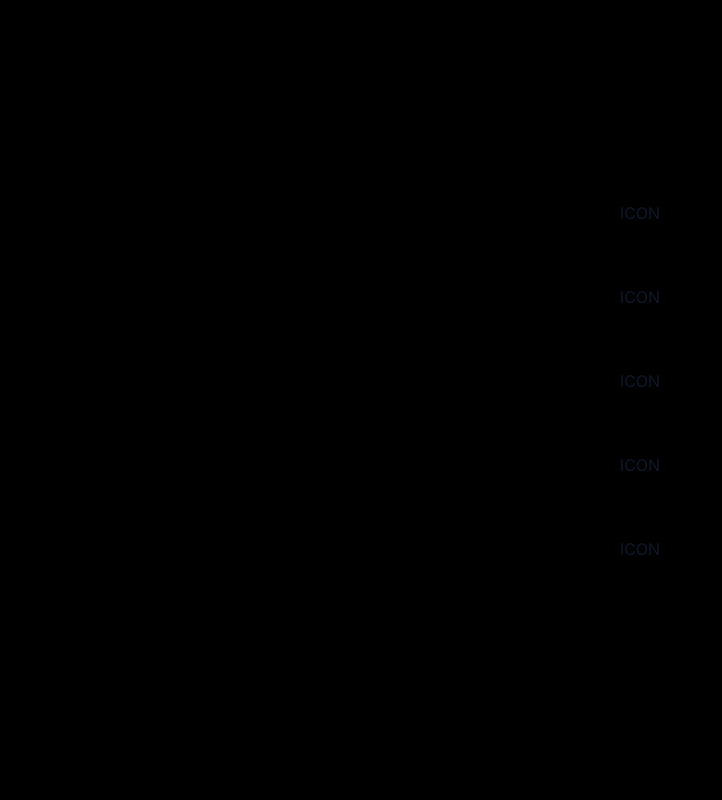
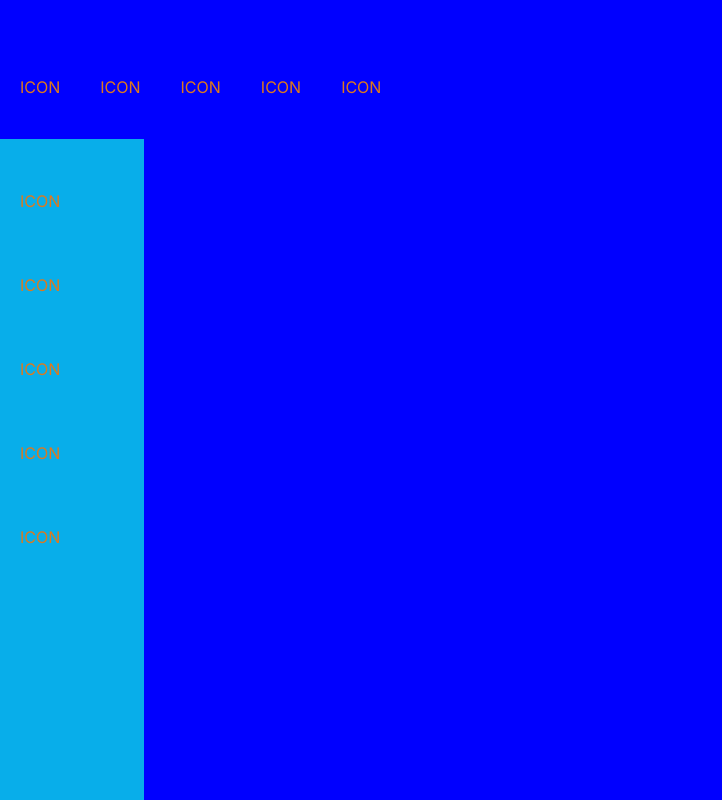
Before and after one commit to DenisPandarakalam/HD23, a Next.js app in the folder frontend/: page /dashboard in a window 1280 px wide. Shown: the top 800 px of the page, without its empty margins (0-722 px from the left). Built offline with nearby package versions, Linux system fonts and the light colour scheme.

Commit message:
no notes

```diff
--- a/frontend/app/dashboard/layout.tsx
+++ b/frontend/app/dashboard/layout.tsx
@@ -6,6 +6,7 @@ export const metadata = {
   title: 'Dashboard',
   description: 'Generated by create next app',
 }
+
 
 export default function RootLayout({
   children,
--- a/frontend/app/dashboard/page.tsx
+++ b/frontend/app/dashboard/page.tsx
@@ -1,11 +1,16 @@
 import Image from 'next/image'
-import SideBarNav from './sidebar'
+import { Button } from '@/components/ui/button'
+import { HoverCard, HoverCardContent, HoverCardTrigger } from '@/components/ui/hover-card'
+import SideBar from '@/components/sidebar/sidebar'
+import TopBar from '@/components/topbar/topbar'
 
 export default function Dashboard() {
   return (
-    <main className="flex min-h-screen flex-col items-center justify-between p-24 bg-black">
-      <div>
-        <SideBarNav />
+    <main className="flex min-h-screen flex-col bg-background">
+      <TopBar />
+      <SideBar />
+      <div className="z-10">
+        Hello
       </div>
     </main>
   )
--- a/frontend/app/dashboard/sidebar.module.css
+++ /dev/null
@@ -1,29 +0,0 @@
-.icon {
-    display: flex;
-    justify-content: flex-start;
-    margin-top: 20px;
-    margin-bottom: 20px;
-    border-radius: 200px;
-    padding: 20px;
-}
-
-.iconContainer {
-    margin-top: 30px;
-}
-
-.icon:hover {
-    cursor: pointer;
-}
-
-.sidebar {
-    display: flex;
-    flex-direction: column;
-    align-items: center;
-    justify-content: flex-start;
-    width: 100px;
-    margin-top: 35px;
-}
-
-.logoImg {
-    width: 50px;
-}
--- a/frontend/app/globals.css
+++ b/frontend/app/globals.css
@@ -4,6 +4,9 @@
 
 @layer base {
   :root {
+    --gradient-start: #08AEEA;
+    --gradient-end: #2AF598;
+
     --background: 0 0% 100%;
     --foreground: 222.2 47.4% 11.2%;
 
@@ -22,7 +25,7 @@
     --primary: 222.2 47.4% 11.2%;
     --primary-foreground: 210 40% 98%;
 
-    --secondary: 210 40% 96.1%;
+    --secondary: 255, 0, 0;
     --secondary-foreground: 222.2 47.4% 11.2%;
 
     --accent: 210 40% 96.1%;
--- /dev/null
+++ b/frontend/components/sidebar/sidebar.module.css
@@ -0,0 +1,29 @@
+.sidebar {
+    background-color: var(--gradient-start);
+    display: flex;
+    flex-direction: column;
+    align-items: center;
+    justify-content: flex-start;
+    width: 100px;
+    margin-top: 35px;
+}
+
+.iconContainer {
+    margin-top: 30px;
+}
+
+.icon {
+    display: flex;
+    justify-content: flex-start;
+    margin-top: 20px;
+    margin-bottom: 20px;
+    border-radius: 200px;
+    padding: 20px;
+}
+.icon:hover {
+    cursor: pointer;
+}
+
+.logoImg {
+    width: 50px;
+}
--- a/frontend/app/dashboard/sidebar.tsx
+++ b/frontend/components/sidebar/sidebar.tsx
@@ -1,10 +1,9 @@
 import React from "react";
 import styles from "./sidebar.module.css";
-
-let SideBarNav = () => {
+let SideBar = () => {
 
     return(
-        <div className={styles.sidebar}>
+        <div className="h-screen bg-gradient w-36" >
             <div className={styles.logo}>
             </div>
             <div className={styles.iconContainer}>
@@ -27,5 +26,4 @@ let SideBarNav = () => {
         </div>
     );
 }
-
-export default SideBarNav;
+export default SideBar;
--- /dev/null
+++ b/frontend/components/topbar/topbar.module.css
@@ -0,0 +1,28 @@
+.topbar {
+    background-color: var(--background);
+    display: flex;
+    flex-direction: row;
+    align-items: center;
+    justify-content: flex-start;
+    margin-top: 35px;
+}
+
+.logoImg {
+    width: 50px;
+}
+
+.iconContainer {
+    margin-top: 30px;
+}
+
+.icon {
+    display: flex;
+    justify-content: flex-start;
+    margin-top: 20px;
+    margin-bottom: 20px;
+    border-radius: 200px;
+    padding: 20px;
+}
+.icon:hover {
+    cursor: pointer;
+}
--- /dev/null
+++ b/frontend/components/topbar/topbar.tsx
@@ -0,0 +1,27 @@
+
+import styles from "./topbar.module.css";
+let TopBar = () => {
+
+    return(
+        <div className={styles.topbar}>
+            <div className={styles.logo}>
+            </div>
+            <div className={styles.icon}>
+                ICON
+            </div>
+            <div className={styles.icon}>
+                ICON
+            </div>
+            <div className={styles.icon}>
+                ICON
+            </div>
+            <div className={styles.icon}>
+                ICON
+            </div>
+            <div className={styles.icon}>
+                ICON
+            </div>
+        </div>
+    );
+}
+export default TopBar;
--- /dev/null
+++ b/frontend/components/ui/hover-card.tsx
@@ -0,0 +1,29 @@
+"use client"
+
+import * as React from "react"
+import * as HoverCardPrimitive from "@radix-ui/react-hover-card"
+
+import { cn } from "@/lib/utils"
+
+const HoverCard = HoverCardPrimitive.Root
+
+const HoverCardTrigger = HoverCardPrimitive.Trigger
+
+const HoverCardContent = React.forwardRef<
+  React.ElementRef<typeof HoverCardPrimitive.Content>,
+  React.ComponentPropsWithoutRef<typeof HoverCardPrimitive.Content>
+>(({ className, align = "center", sideOffset = 4, ...props }, ref) => (
+  <HoverCardPrimitive.Content
+    ref={ref}
+    align={align}
+    sideOffset={sideOffset}
+    className={cn(
+      "z-50 w-64 rounded-md border bg-popover p-4 text-popover-foreground shadow-md outline-none animate-in zoom-in-90",
+      className
+    )}
+    {...props}
+  />
+))
+HoverCardContent.displayName = HoverCardPrimitive.Content.displayName
+
+export { HoverCard, HoverCardTrigger, HoverCardContent }
--- a/frontend/package.json
+++ b/frontend/package.json
@@ -11,6 +11,7 @@
   "dependencies": {
     "@hookform/resolvers": "^3.1.0",
     "@radix-ui/react-checkbox": "^1.0.3",
+    "@radix-ui/react-hover-card": "^1.0.5",
     "@radix-ui/react-label": "^2.0.1",
     "@radix-ui/react-radio-group": "^1.1.2",
     "@radix-ui/react-slot": "^1.0.1",
--- a/frontend/tailwind.config.js
+++ b/frontend/tailwind.config.js
@@ -16,39 +16,44 @@ module.exports = {
     },
     extend: {
       colors: {
-        border: "hsl(var(--border))",
-        input: "hsl(var(--input))",
-        ring: "hsl(var(--ring))",
-        background: "hsl(var(--background))",
-        foreground: "hsl(var(--foreground))",
+        border: "rgb(var(--border))",
+        input: "rgb(var(--input))",
+        ring: "rgb(var(--ring))",
+        background: "rgb(var(--background))",
+        foreground: "rgb(var(--foreground))",
         primary: {
-          DEFAULT: "hsl(var(--primary))",
-          foreground: "hsl(var(--primary-foreground))",
+          DEFAULT: "rgb(var(--primary))",
+          foreground: "rgb(var(--primary-foreground))",
         },
         secondary: {
-          DEFAULT: "hsl(var(--secondary))",
-          foreground: "hsl(var(--secondary-foreground))",
+          DEFAULT: "rgb(var(--secondary))",
+          foreground: "rgb(var(--secondary-foreground))",
         },
         destructive: {
-          DEFAULT: "hsl(var(--destructive))",
-          foreground: "hsl(var(--destructive-foreground))",
+          DEFAULT: "rgb(var(--destructive))",
+          foreground: "rgb(var(--destructive-foreground))",
         },
         muted: {
-          DEFAULT: "hsl(var(--muted))",
-          foreground: "hsl(var(--muted-foreground))",
+          DEFAULT: "rgb(var(--muted))",
+          foreground: "rgb(var(--muted-foreground))",
         },
         accent: {
-          DEFAULT: "hsl(var(--accent))",
-          foreground: "hsl(var(--accent-foreground))",
+          DEFAULT: "rgb(var(--accent))",
+          foreground: "rgb(var(--accent-foreground))",
         },
         popover: {
-          DEFAULT: "hsl(var(--popover))",
-          foreground: "hsl(var(--popover-foreground))",
+          DEFAULT: "rgb(var(--popover))",
+          foreground: "rgb(var(--popover-foreground))",
         },
         card: {
-          DEFAULT: "hsl(var(--card))",
-          foreground: "hsl(var(--card-foreground))",
+          DEFAULT: "rgb(var(--card))",
+          foreground: "rgb(var(--card-foreground))",
         },
+        gradient: {
+          DEFAULT: "var(--gradient-start)",
+          start: "var(--gradient-start)",
+          end: "var(--gradient-end)",
+        }
       },
       borderRadius: {
         lg: "var(--radius)",
```
Also changed, not shown: 1 other file (tests, documents, lock files or other folders).
